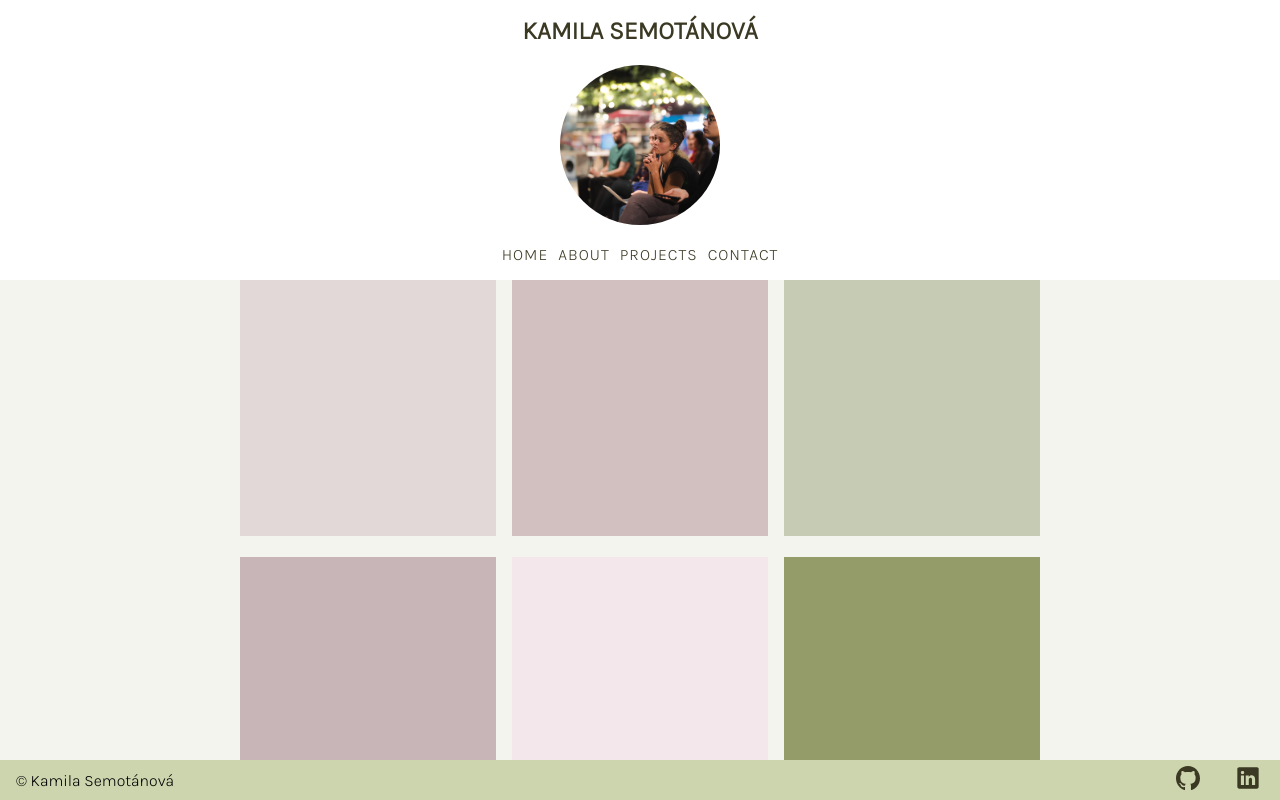
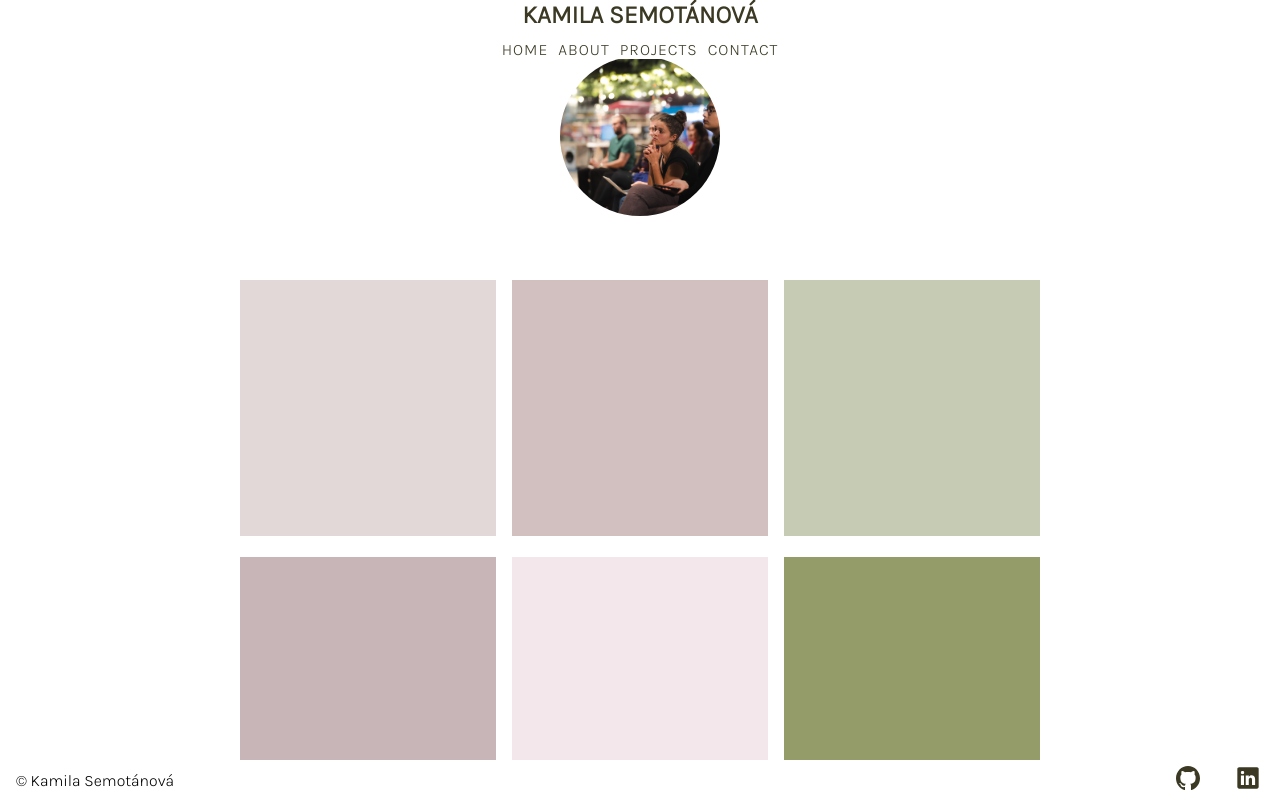
Before and after one commit to KamilaSemotanova/kamila-semotanova, a React app: page / in a window 1280 px wide. Shown: the top 800 px of the page. Built offline with nearby package versions, Linux system fonts and the light colour scheme.

Commit message:
Adjust styling of header, footer and body of home page

```diff
--- a/src/components/Footer/style.css
+++ b/src/components/Footer/style.css
@@ -6,7 +6,7 @@
   padding-right: 1em;
   width: 100vw;
   height: 2.5rem;
-  background: #CCD5AE;
+  background: white;
   background-size: cover;
   font-family: 'Karla', sans-serif;
   display: flex;
--- a/src/components/Header/Burgermenu/style.css
+++ b/src/components/Header/Burgermenu/style.css
@@ -6,6 +6,7 @@
   background-color: #ffffff;
   width: 100vw;
   z-index: 10;
+  border-bottom: 1px solid #949d94;
 }
 
 .menu__box ul li {
@@ -18,7 +19,7 @@
 }
 
 .menu__box ul li:hover {
-  background-color: #CCD5AE;
+  background-color: #e1e6cf;
 }
 
 .menu__box a {
--- a/src/components/Header/index.jsx
+++ b/src/components/Header/index.jsx
@@ -22,7 +22,7 @@ export const Header = () => {
   return (
     <header className="header">
       <h1 className="header__title">Kamila Semotánová</h1>
-      <div className="header__photo"> </div>
+      <nav className="header__navigation">
         <ul className="header__menu--pc">
           <li>
             <Link to={'/'} className="menu__box-item">
@@ -45,6 +45,8 @@ export const Header = () => {
             </Link>
           </li>
         </ul>
+      </nav>
+      <div className="header__photo"> </div>
       <div className="header__menu--phone">
         <button className="header__menu-btn" onClick={handleMenuToggle}>
           {menuOpen ? (
--- a/src/components/Header/style.css
+++ b/src/components/Header/style.css
@@ -1,14 +1,17 @@
 .header {
   padding: 1rem;
   background-size: cover;
+  background-color: white;
   width: 100vw;
   height: auto;
 
   display: flex;
-  flex-direction: column;
   justify-content: space-between;
   align-items: center;
   height: 5vh;
+
+  position: sticky;
+  top: 0;
 }
 
 .header__title {
@@ -59,11 +62,26 @@
 
 @media (min-width: 933px) {
   .header {
+    flex-direction: column;
     height: 35vh;
+    position: unset;
+  }
+
+  .header__title {
+    position: fixed;
+    top: 0;
+    width: 100vw;
+    text-align: center;
+    height: 40px;
+    background-color: white;
   }
 
   .header__menu--phone {
     display: none;
+  }
+
+  .header__menu--pc li:hover {
+    text-decoration: underline;
   }
 
   .header__photo {
@@ -71,8 +89,18 @@
     background-image: url("./img/kami.jpeg");
     background-size: cover;
     border-radius: 100%;
+    margin-top: 40px;
     height: 20vh;
     width: 20vh;
+  }
+
+  .header__navigation {
+    position: fixed;
+    top: 40px;
+    background-color: white;
+    width: 100vw;
+    display: flex;
+    justify-content: center;
   }
 
   .header__menu--pc {
@@ -83,4 +111,5 @@
     text-transform: uppercase;
     letter-spacing: 1px;
   }
+
 }
--- a/src/pages/HomePage/style.css
+++ b/src/pages/HomePage/style.css
@@ -1,6 +1,6 @@
 .homepage {
   align-items: center;
-  background-color: #f3f4ed;
+  background-color: white;
   width: 100vw;
   height: 100vh;
 }
```
Lines whose indentation alone changed are shown as unchanged.
